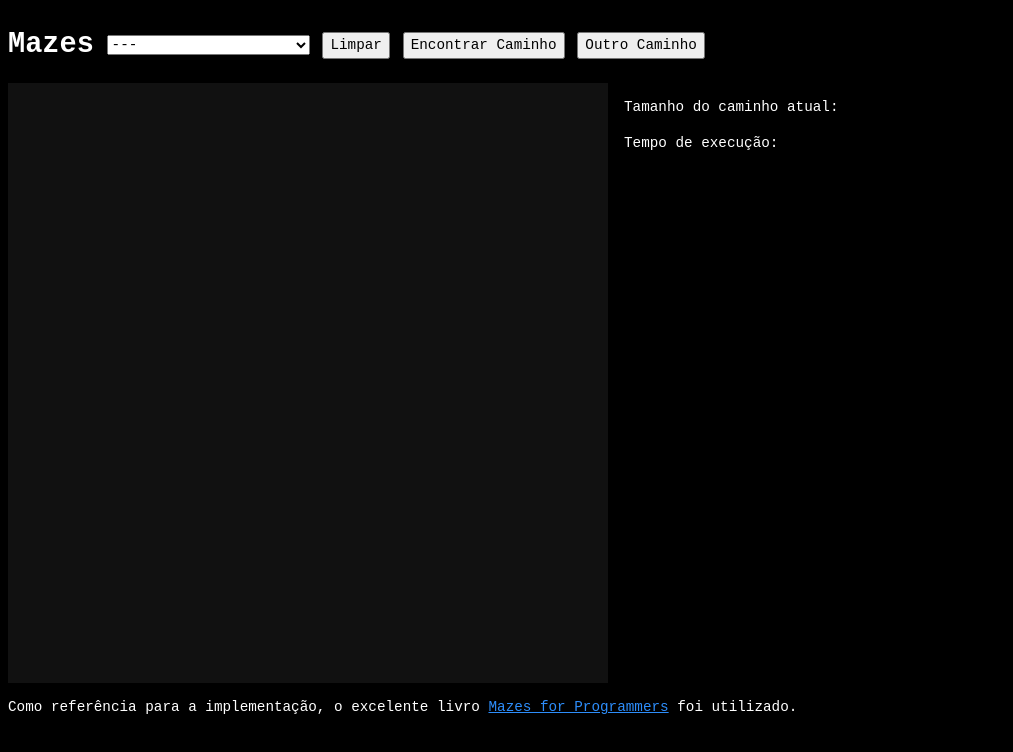
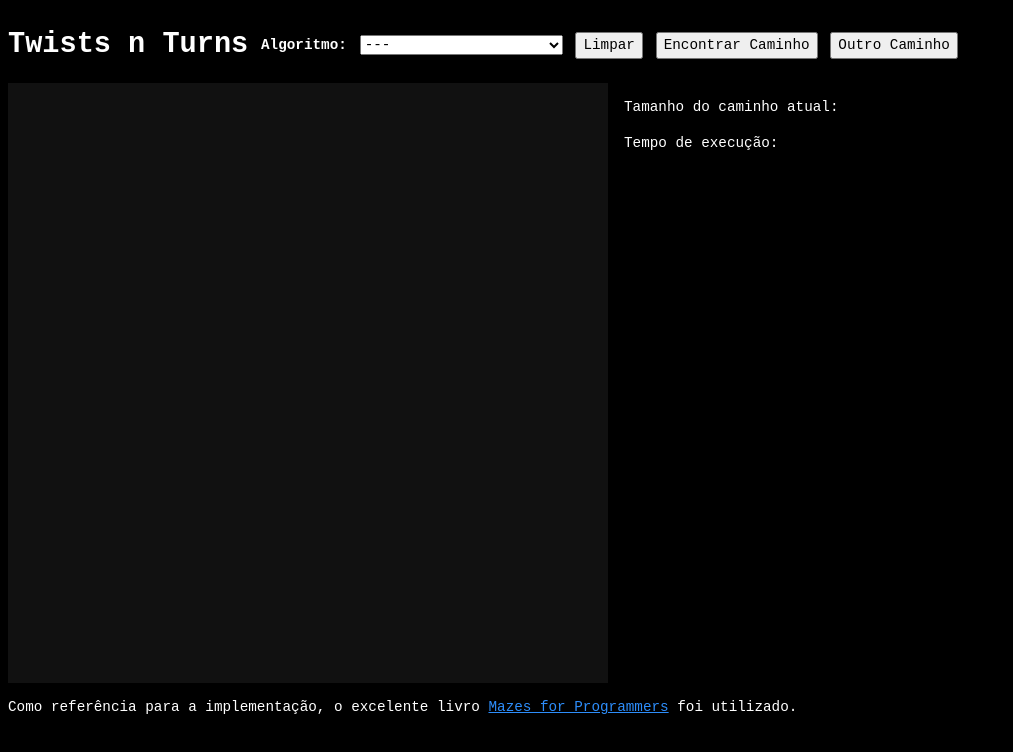
Before and after one commit to projeto-de-algoritmos/Final_twists-n-turns, a plain HTML site: page index.html in a window 1280 px wide. Shown: the whole page, without its empty margins (0-1013 px from the left). Drawn offline with Linux system fonts and the light colour scheme.

Commit message:
Change name

```diff
--- a/index.html
+++ b/index.html
@@ -2,7 +2,7 @@
 <html>
 
 <head>
-  <title>Mazes animation</title>
+  <title>Twists n Turns</title>
   <meta charset=utf-8>
   <link rel=stylesheet href=styles.css />
   <script src=./src/index.js type=module defer></script>
@@ -10,7 +10,8 @@
 
 <body>
   <header>
-    <h1>Mazes</h1>
+    <h1>Twists n Turns</h1>
+    <label for="algo"><b>Algoritmo:</b></label>
     <select name=algo id=algo-select>
       <option default>---</option>
     </select>
```
